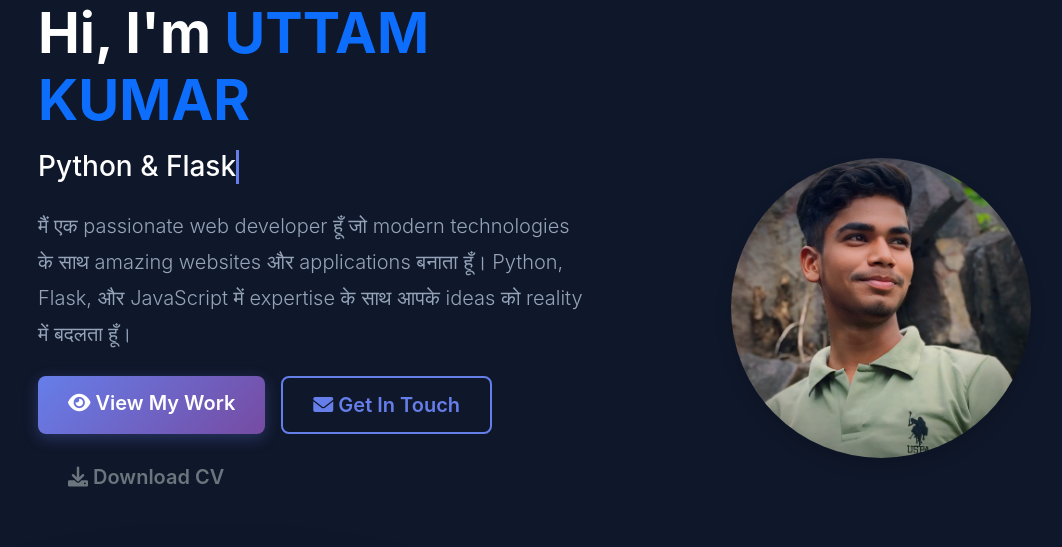
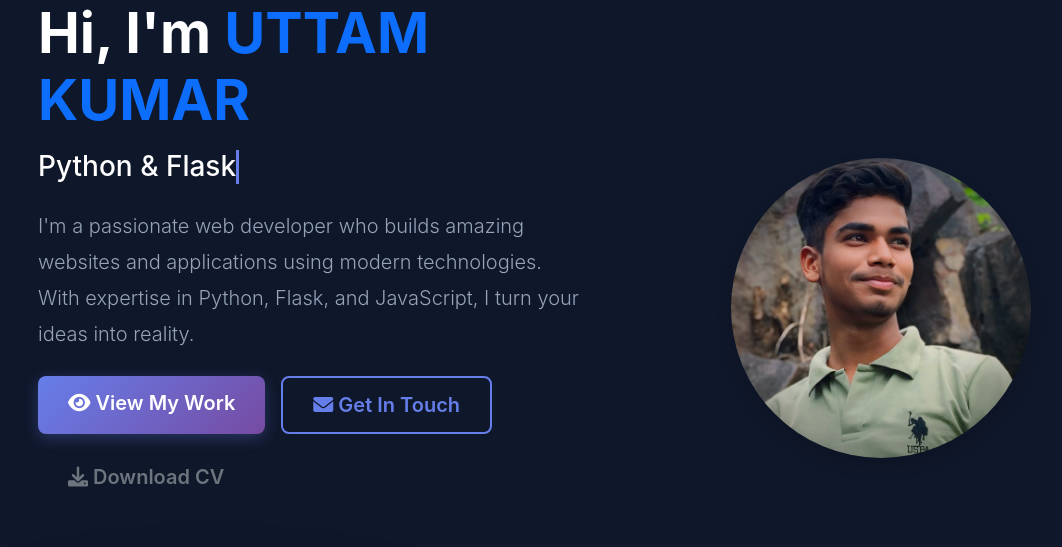
Before and after one commit to uttamkumar95446-bot/TheGranito, a Flask app: page / in a window 1280 px wide. Shown: the part 180-727 px from the top of the page, without its empty margins (44-1106 px from the left). Run offline with Flask 3, Linux system fonts and the light colour scheme.

Commit message:
Update index.html
Signed-off-by: Uttam Kumar <uttamkumar95446@gmail.com>

```diff
--- a/templates/index.html
+++ b/templates/index.html
@@ -16,9 +16,9 @@
                     <span class="typing-animation" data-text="Full Stack Web Developer"></span>
                 </h2>
                 <p class="lead mb-4">
-                    मैं एक passionate web developer हूँ जो modern technologies के साथ
-                    amazing websites और applications बनाता हूँ। Python, Flask, और
-                    JavaScript में expertise के साथ आपके ideas को reality में बदलता हूँ।
+                    I'm a passionate web developer who builds amazing websites and applications
+                    using modern technologies. With expertise in Python, Flask, and JavaScript,
+                    I turn your ideas into reality.
                 </p>
                 <div class="d-flex gap-3 flex-wrap">
                     <a href="{{ url_for('projects') }}" class="btn btn-primary btn-lg">
```
